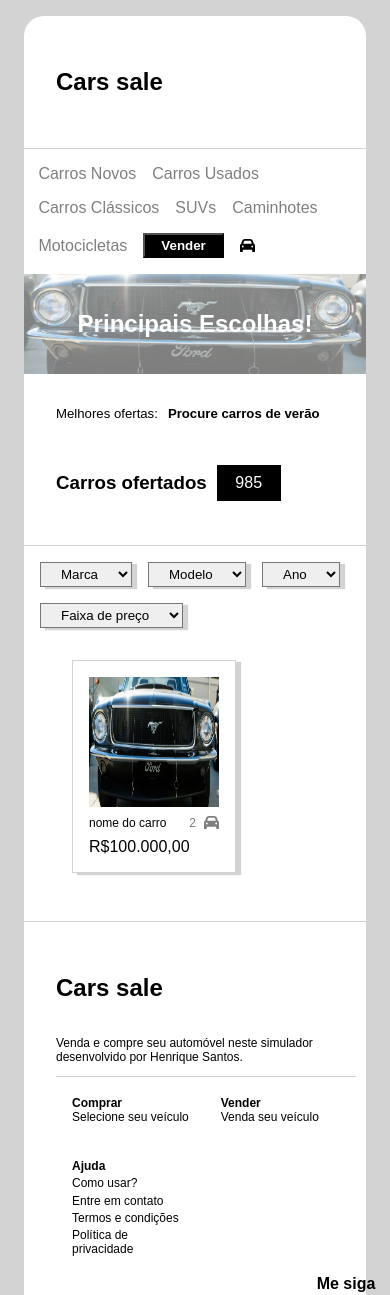
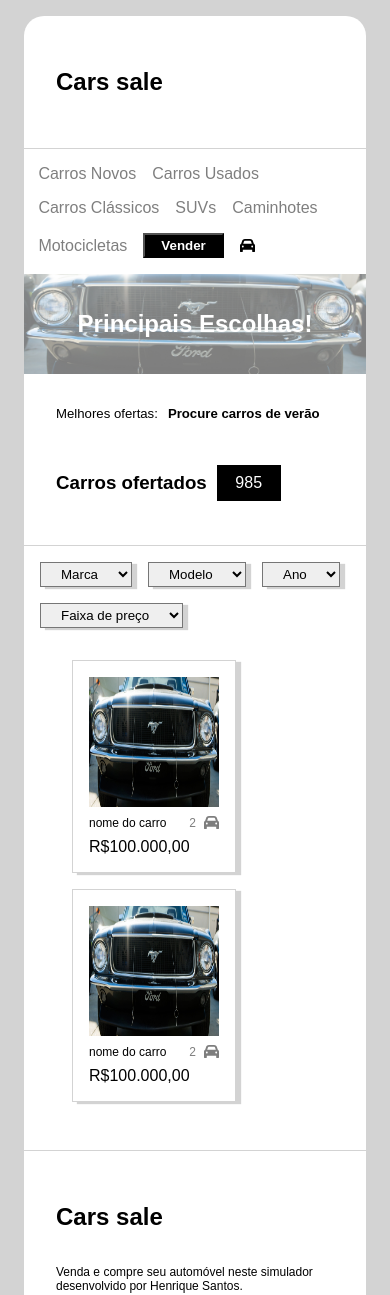
Before and after one commit to Henriquemvds/app-cars-sale, a React (Vite) app: page / in a window 390 px wide. Shown: the top 1295 px of the page. Built offline with nearby package versions, Linux system fonts and the light colour scheme.

Commit message:
refactor: improving responsiveness at Home

```diff
--- a/src/assets/components/VehicleList.jsx
+++ b/src/assets/components/VehicleList.jsx
@@ -35,6 +35,19 @@ function VehicleList() {
                         R$100.000,00
                     </span>
                 </div>
+                <div className='item'>
+                    <img src={carExample} className='carExample' />
+                    <div className='details'>
+                        <span>nome do carro</span>
+                        <div className='infoBatch'>
+                            <span>2</span>
+                            <img src={iconCar} className='iconCar'></img>
+                        </div>
+                    </div>
+                    <span>
+                        R$100.000,00
+                    </span>
+                </div>
             </figure>
         </div>
 
--- a/src/assets/styles/components/VehicleList.css
+++ b/src/assets/styles/components/VehicleList.css
@@ -17,7 +17,7 @@
     flex-direction: row;
     flex-wrap: wrap;
     margin: 2rem;
-    gap: 3rem;
+    gap: 1rem;
     width: auto;
 }
 
@@ -61,16 +61,6 @@
 }
 
 .carExample {
-    width: 200px;
-    height: 200px;
+    width: 130px;
+    height: 130px;
 }
-
-@media screen and (max-width: 992px) {
-    .vehicleList {
-        max-width: 992px;
-    }
-    .carExample {
-        width: 130px;
-        height: 130px;
-    }
-}
```
